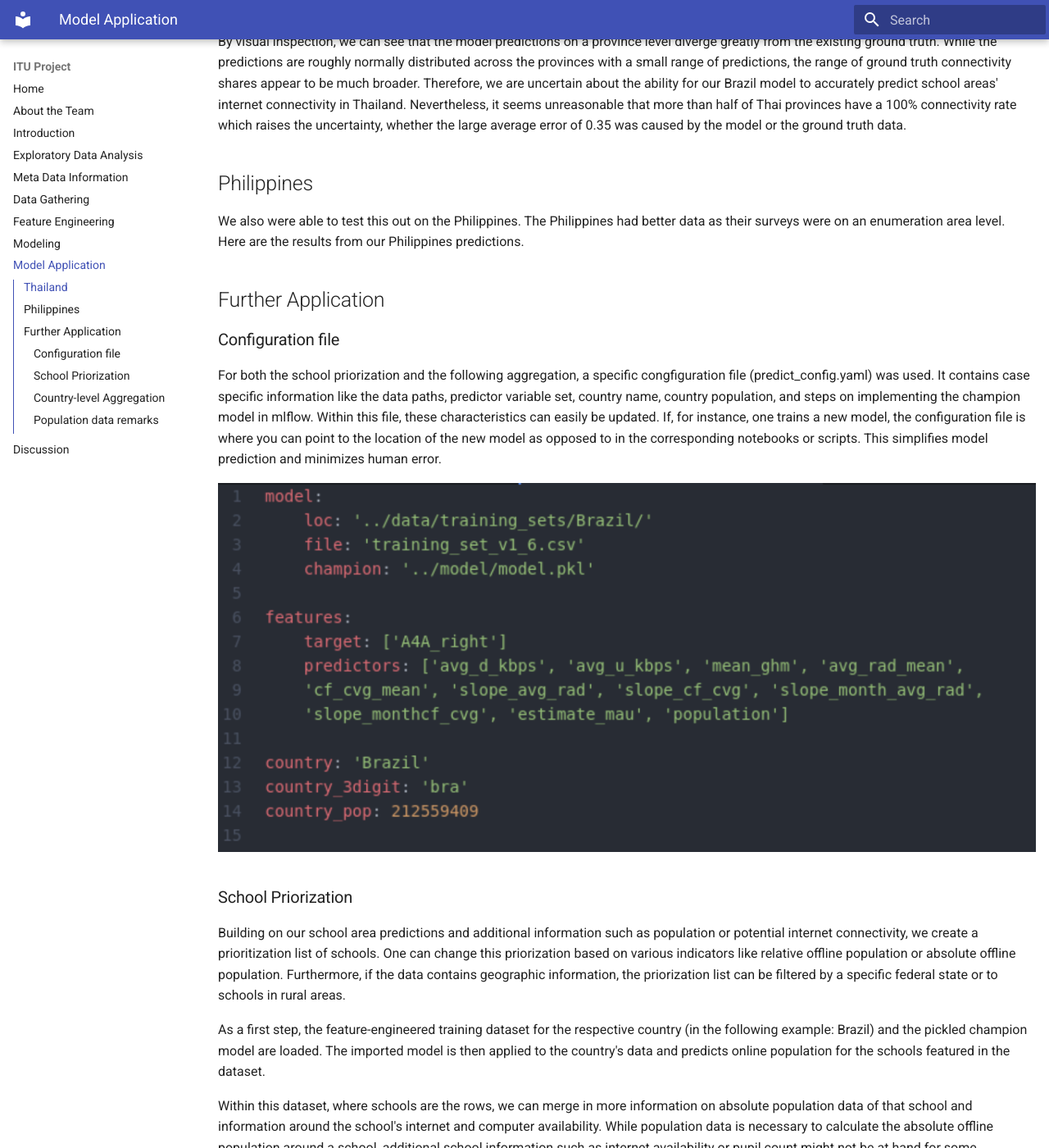
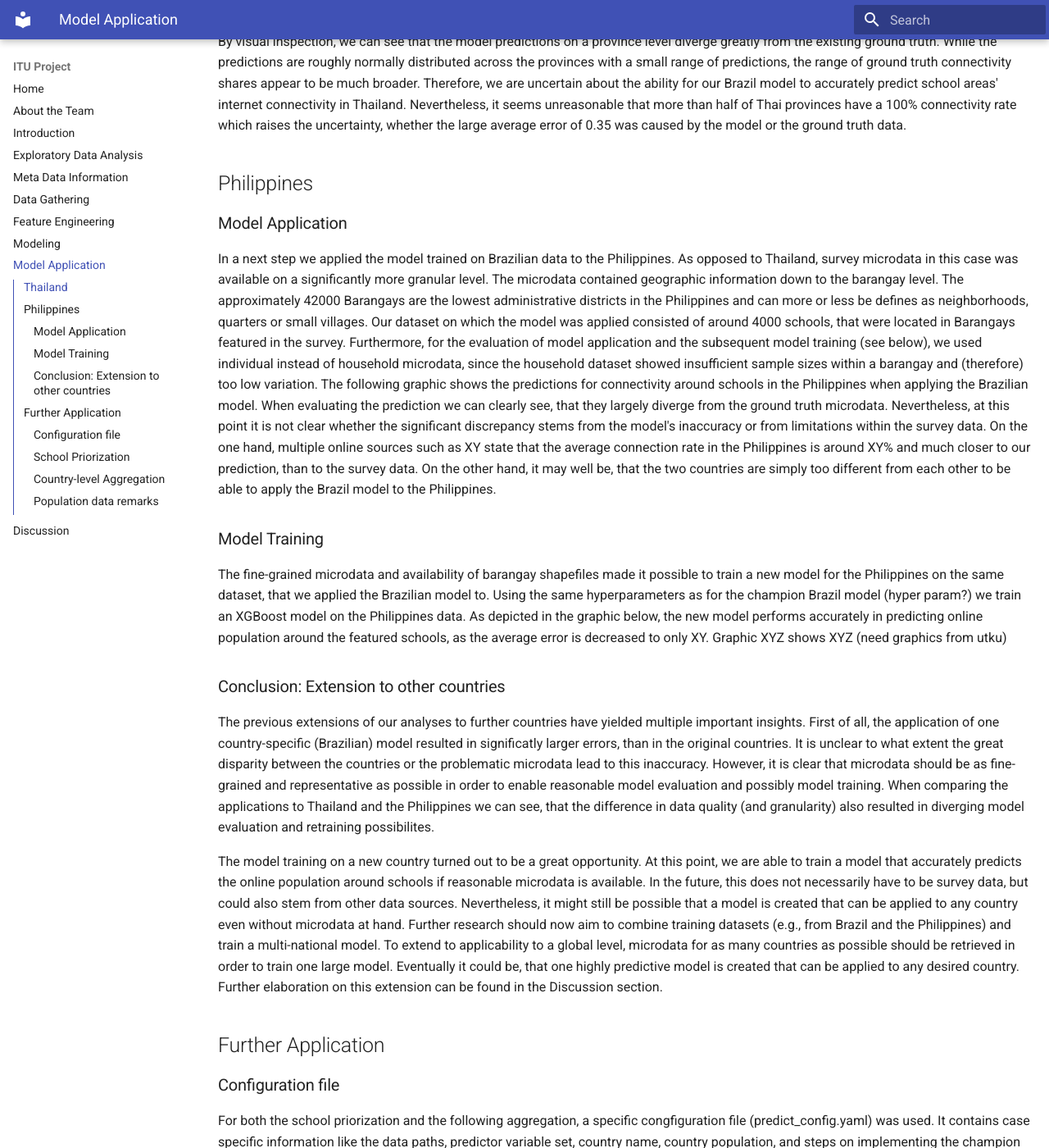
Before and after one commit to DSSGxUK/itu, an MkDocs documentation site: the page built from documentation/docs/modapp.md, in a window 1280 px wide and 1400 px high, scrolled down 3925 px. Shown: the whole window at 82% size. Built offline with MkDocs 1.6.1 and Material for MkDocs 9.7.7, drawn with Linux system fonts in a browser that asks for light colours.

Commit message:
philippines model app

```diff
--- a/documentation/docs/modapp.md
+++ b/documentation/docs/modapp.md
@@ -36,7 +36,20 @@ The following graphics compare predicted and survey data province level connecti
 By visual inspection, we can see that the model predictions on a province level diverge greatly from the existing ground truth. While the predictions are roughly normally distributed across the provinces with a small range of predictions, the range of ground truth connectivity shares appear to be much broader. Therefore, we are uncertain about the ability for our Brazil model to accurately predict school areas' internet connectivity in Thailand. Nevertheless, it seems unreasonable that more than half of Thai provinces have a 100% connectivity rate which raises the uncertainty, whether the large average error of 0.35 was caused by the model or the ground truth data.
 
 ## Philippines
-We also were able to test this out on the Philippines. The Philippines had better data as their surveys were on an enumeration area level. Here are the results from our Philippines predictions.
+
+### Model Application
+In a next step we applied the model trained on Brazilian data to the Philippines. As opposed to Thailand, survey microdata in this case was available on a significantly more granular level. The microdata contained geographic information down to the barangay level. The approximately 42000 Barangays are the lowest administrative districts in the Philippines and can more or less be defines as neighborhoods, quarters or small villages. Our dataset on which the model was applied consisted of around 4000 schools, that were located in Barangays featured in the survey. Furthermore, for the evaluation of model application and the subsequent model training (see below), we used individual instead of household microdata, since the household dataset showed insufficient sample sizes within a barangay and (therefore) too low variation.
+The following graphic shows the predictions for connectivity around schools in the Philippines when applying the Brazilian model. When evaluating the prediction we can clearly see, that they largely diverge from the ground truth microdata. Nevertheless, at this point it is not clear whether the significant discrepancy stems from the model's inaccuracy or from limitations within the survey data. On the one hand,  multiple online sources such as XY state that the average connection rate in the Philippines is around XY% and much closer to our prediction, than to the survey data. On the other hand, it may well be, that the two countries are simply too different from each other to be able to apply the Brazil model to the Philippines.
+
+### Model Training
+The fine-grained microdata and availability of barangay shapefiles made it possible to train a new model for the Philippines on the same dataset, that we applied the Brazilian model to. Using the same hyperparameters as for the champion Brazil model (hyper param?) we train an XGBoost model on the Philippines data. As depicted in the graphic below, the new model performs accurately in predicting online population around the featured schools, as the average error is decreased to only XY. Graphic XYZ shows XYZ (need graphics from utku)
+
+### Conclusion: Extension to other countries
+The previous extensions of our analyses to further countries have yielded multiple important insights. First of all, the application of one country-specific (Brazilian) model resulted in significatly larger errors, than in the original countries. It is unclear to what extent  the great disparity between the countries or the problematic microdata lead to this inaccuracy. However, it is clear that microdata should be as fine-grained and representative as possible in order to enable reasonable model evaluation and possibly model training. When comparing the applications to Thailand and the Philippines we can see, that the difference in data quality (and granularity) also resulted in diverging model evaluation and retraining possibilites.
+
+The model training on a new country turned out to be a great opportunity. At this point, we are able to train a model that accurately predicts the online population around schools if reasonable microdata is available. In the future, this does not necessarily have to be survey data, but could also stem from other data sources.
+Nevertheless, it might still be possible that a model is created that can be applied to any country even without microdata at hand. Further research should now aim to combine training datasets (e.g., from Brazil and the Philippines) and train a multi-national model. To extend to applicability to a global level, microdata for as many countries as possible should be retrieved in order to train one large model. Eventually it could be, that one highly predictive model is created that can be applied to any desired country. Further elaboration on this extension can be found in the Discussion section.
+
 
 ## Further Application
 
```
